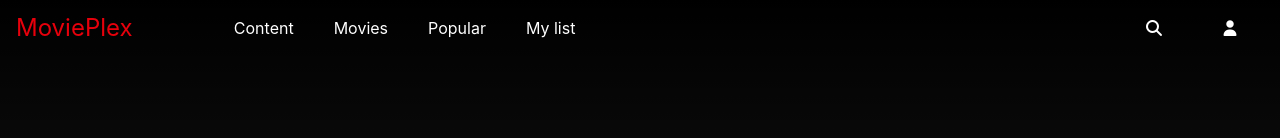
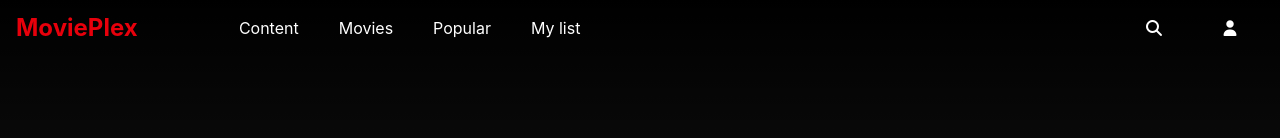
Before and after one commit to Ayushhrajput/movieplex, a React (Vite) app: page / in a window 1280 px wide. Shown: the top 138 px of the page. Built offline with nearby package versions, Linux system fonts and the light colour scheme; no server answers.

Commit message:
added feature

```diff
--- a/src/components/Header.jsx
+++ b/src/components/Header.jsx
@@ -21,7 +21,7 @@ function Header({className}) {
         <div className={className}>
             <div className={`header ${isSticky? 'sticky': ''} flex text-white h-14 w-full justify-between`}>
                 <div className='flex items-center w-full'>
-                    <div className=' text-red-600 text-xl lg:text-2xl px-4 cursor-pointer'>MoviePlex</div>
+                    <div className=' text-red-600 text-xl lg:text-2xl px-4 cursor-pointer font-bold'>MoviePlex</div>
                     <div
                     onClick={() =>
                         setBrowse((prev) => (!prev))
```
